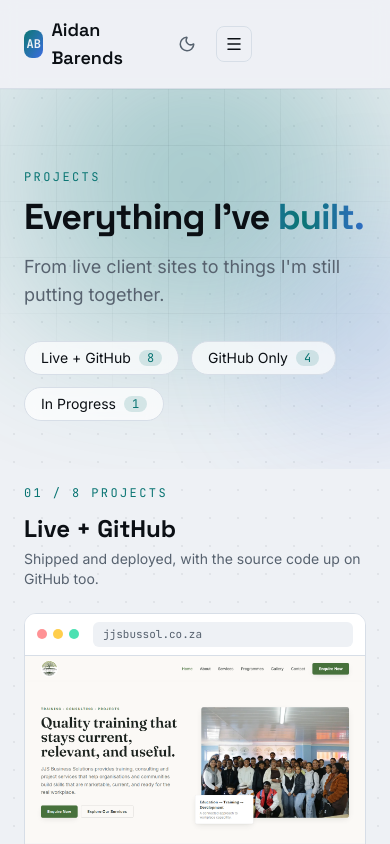
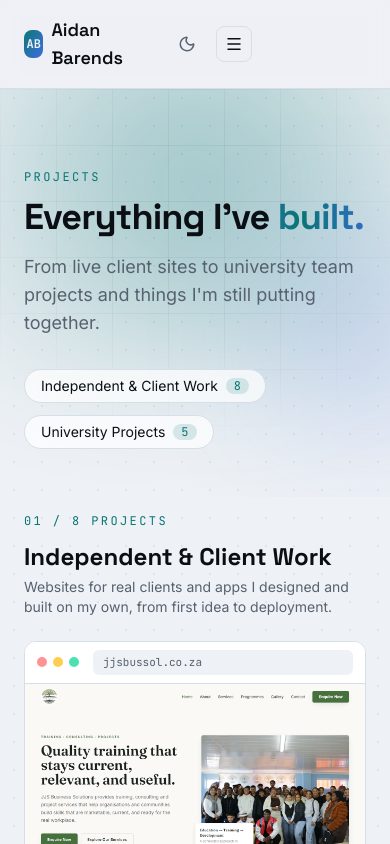
Before and after one commit to aidan-g-barends/Aidan-Barends-Portfolio, a Next.js app: page /projects in a window 390 px wide. Shown: the top 844 px of the page. Built offline with nearby package versions, Linux system fonts and the light colour scheme.

Commit message:
add uniexchange live demo and screenshot

```diff
--- a/src/app/projects/[slug]/page.tsx
+++ b/src/app/projects/[slug]/page.tsx
@@ -202,7 +202,13 @@ export default async function ProjectDetailPage({
 
           <div data-gsap="hero">
             <p className="mt-8 font-[family-name:var(--font-mono)] text-xs uppercase tracking-[0.2em] text-accent">
-              {statusLabels[project.status]}
+              {[
+                project.university && "University project",
+                project.clientWork && "Client work",
+                statusLabels[project.status],
+              ]
+                .filter(Boolean)
+                .join(" · ")}
             </p>
 
             <h1 className="mt-3 text-4xl font-bold tracking-tight sm:text-5xl">
--- a/src/app/projects/page.tsx
+++ b/src/app/projects/page.tsx
@@ -1,6 +1,6 @@
 import type { Metadata } from "next";
 import { projects } from "../../data/projects";
-import type { ProjectStatus } from "../../data/projects";
+import type { Project, ProjectStatus } from "../../data/projects";
 import ProjectCard from "../../components/ProjectCard";
 import PageHeader from "../../components/PageHeader";
 import Eyebrow from "../../components/Eyebrow";
@@ -8,66 +8,65 @@ import Eyebrow from "../../components/Eyebrow";
 export const metadata: Metadata = {
   title: "Projects | Aidan Barends",
   description:
-    "A collection of full stack web applications and client projects built by Aidan Barends, including Task Flow Pro, Die Strandloper, and MediTicket 2.",
+    "Client websites, independent builds, and university team projects by Aidan Barends, including JJS Business Solutions, UniExchange, and MediTicket 2.",
 };
 
-const sections: {
-  status: ProjectStatus;
-  title: string;
-  description: string;
-}[] = [
+// Live work first, then what's still being built, then code-only builds
+const statusOrder: Record<ProjectStatus, number> = {
+  live: 0,
+  "in-progress": 1,
+  "github-only": 2,
+};
+
+function byStatus(a: Project, b: Project) {
+  return statusOrder[a.status] - statusOrder[b.status];
+}
+
+const groups = [
   {
-    status: "live",
-    title: "Live + GitHub",
+    id: "independent",
+    title: "Independent & Client Work",
     description:
-      "Shipped and deployed, with the source code up on GitHub too.",
+      "Websites for real clients and apps I designed and built on my own, from first idea to deployment.",
+    projects: projects
+      .filter((project) => !project.university)
+      .sort(byStatus),
   },
   {
-    status: "github-only",
-    title: "GitHub Only",
+    id: "university",
+    title: "University Projects",
     description:
-      "Finished builds that aren't deployed anywhere, but the code is public.",
+      "Team projects built with classmates as part of my Software Engineering diploma at CPUT.",
+    projects: projects
+      .filter((project) => project.university)
+      .sort(byStatus),
   },
-  {
-    status: "in-progress",
-    title: "In Progress",
-    description: "Still under active development.",
-  },
-];
+].filter((group) => group.projects.length > 0);
 
 export default function ProjectsPage() {
-  const visibleSections = sections
-    .map((section) => ({
-      ...section,
-      projects: projects.filter(
-        (project) => project.status === section.status
-      ),
-    }))
-    .filter((section) => section.projects.length > 0);
-
   return (
     <>
       <PageHeader
         eyebrow="Projects"
         title="Everything I've"
         highlight="built."
-        description="From live client sites to things I'm still putting together."
+        description="From live client sites to university team projects and things I'm still putting together."
         width="max-w-5xl"
       >
         {/* Jump links double as a quick summary of the counts */}
         <nav
-          aria-label="Project sections"
+          aria-label="Project groups"
           className="mt-8 flex flex-wrap gap-3"
         >
-          {visibleSections.map((section) => (
+          {groups.map((group) => (
             <a
-              key={section.status}
-              href={`#${section.status}`}
+              key={group.id}
+              href={`#${group.id}`}
               className="inline-flex items-center gap-2 rounded-full border border-surface-border bg-surface/70 px-4 py-1.5 text-sm backdrop-blur transition-colors duration-300 hover:border-accent hover:text-accent"
             >
-              {section.title}
+              {group.title}
               <span className="rounded-full bg-accent/15 px-2 font-[family-name:var(--font-mono)] text-xs text-accent">
-                {section.projects.length}
+                {group.projects.length}
               </span>
             </a>
           ))}
@@ -75,26 +74,26 @@ export default function ProjectsPage() {
       </PageHeader>
 
       <section className="mx-auto max-w-5xl px-6 pb-20">
-        {visibleSections.map((section, index) => (
+        {groups.map((group, index) => (
           <div
-            key={section.status}
-            id={section.status}
+            key={group.id}
+            id={group.id}
             className="scroll-mt-24 pt-12 first:pt-4"
           >
             <div data-gsap="reveal">
               <Eyebrow
                 index={String(index + 1).padStart(2, "0")}
-                label={`${section.projects.length} ${
-                  section.projects.length === 1 ? "project" : "projects"
+                label={`${group.projects.length} ${
+                  group.projects.length === 1 ? "project" : "projects"
                 }`}
               />
 
-              <h2 className="text-2xl font-bold">
-                {section.title}
+              <h2 className="text-2xl font-bold sm:text-3xl">
+                {group.title}
               </h2>
 
               <p className="mt-1 text-sm text-foreground-muted">
-                {section.description}
+                {group.description}
               </p>
             </div>
 
@@ -102,7 +101,7 @@ export default function ProjectsPage() {
               data-gsap="stagger"
               className="mt-6 grid gap-6 sm:grid-cols-2"
             >
-              {section.projects.map((project) => (
+              {group.projects.map((project) => (
                 <ProjectCard
                   key={project.slug}
                   project={project}
--- a/src/components/ProjectCard.tsx
+++ b/src/components/ProjectCard.tsx
@@ -5,6 +5,7 @@ import Image from "next/image";
 import { useRef } from "react";
 import type { MouseEvent } from "react";
 import gsap from "gsap";
+import { GraduationCap } from "lucide-react";
 import type { Project } from "../data/projects";
 
 function getDomain(url: string) {
@@ -138,7 +139,14 @@ export default function ProjectCard({
             </span>
           )}
 
-          <div className="flex shrink-0 gap-1.5">
+          <div className="flex shrink-0 flex-wrap justify-end gap-1.5">
+            {project.university && (
+              <span className="inline-flex items-center gap-1 rounded-full bg-violet-500/15 px-2 py-0.5 text-xs font-medium text-violet-700 dark:text-violet-300">
+                <GraduationCap size={12} aria-hidden="true" />
+                Uni project
+              </span>
+            )}
+
             {project.clientWork && (
               <span className="rounded-full bg-accent-2/15 px-2 py-0.5 text-xs font-medium text-blue-700 dark:text-accent-2">
                 Client
--- a/src/data/projects.ts
+++ b/src/data/projects.ts
@@ -16,6 +16,8 @@ export type Project = {
   imageIsIllustration?: boolean;
   // Freelance work for a real client (listed on the Experience page)
   clientWork?: boolean;
+  // Built as part of my CPUT Software Engineering diploma
+  university?: boolean;
   status: ProjectStatus;
   featured: boolean;
   role?: string;
@@ -32,6 +34,7 @@ export type Project = {
 export const projects: Project[] = [
   {
     slug: "task-flow-pro",
+    university: true,
     name: "Task Flow Pro",
     description:
       "A full-stack task management platform developed as a university group project to help teams organise, assign, monitor, and complete work through one centralised system. The application was built with Laravel and MySQL, using a structured backend architecture with dedicated models, services, policies, and notification functionality.",
@@ -123,6 +126,7 @@ export const projects: Project[] = [
 
   {
     slug: "mediticket-2",
+    university: true,
     name: "MediTicket 2",
     description:
       "A full-stack medical practice management platform focused on connecting patients, doctors, and staff through a centralised healthcare system. The backend is built with Spring Boot and Java and manages core workflows such as appointments, digital tickets, payments, and notifications. The project applies Domain-Driven Design and object-oriented design patterns to create a structured and maintainable codebase.",
@@ -155,6 +159,7 @@ export const projects: Project[] = [
 
    {
     slug: "uni-exchange",
+    university: true,
     name: "UniExchange",
     description:
       "A campus marketplace platform developed as a university group project for students at the Cape Peninsula University of Technology (CPUT). The platform is designed to provide a centralised space where students can buy, sell, and exchange goods and services within the university community.",
@@ -170,8 +175,8 @@ export const projects: Project[] = [
     ],
 
     github: "https://github.com/AidanBarends/UniExchange",
-    image: "/projects/cover-uniexchange.webp",
-    imageIsIllustration: true,
+    live: "https://uniexchange-rust.vercel.app/",
+    image: "/projects/uniexchange.webp",
 
     status: "in-progress",
     featured: false,
@@ -210,6 +215,7 @@ export const projects: Project[] = [
 
   {
     slug: "practiceflow-crm",
+    university: true,
     name: "PracticeFlow CRM",
     description:
       "A full-stack medical practice CRM designed to centralise patient management, appointment scheduling, clinical workflows, and staff administration within one modern application. The project combines a Next.js and React frontend with Supabase for authentication, database functionality, and backend services, and was developed collaboratively as part of a 6-person software engineering team.",
@@ -273,6 +279,7 @@ export const projects: Project[] = [
 
   {
     slug: "golden-way",
+    university: true,
     name: "GoldenWay",
     description:
       "A digital public transport ticketing platform designed to modernise the way Golden Arrow Bus commuters purchase and manage bus tickets. The project moves the traditional in-person ticket purchasing experience into a digital platform, combining a React/Vite frontend with Supabase for authentication, the database, and backend services.",
```
Also changed, not shown: public/projects/cover-uniexchange.webp (deleted), public/projects/uniexchange.webp (added).
